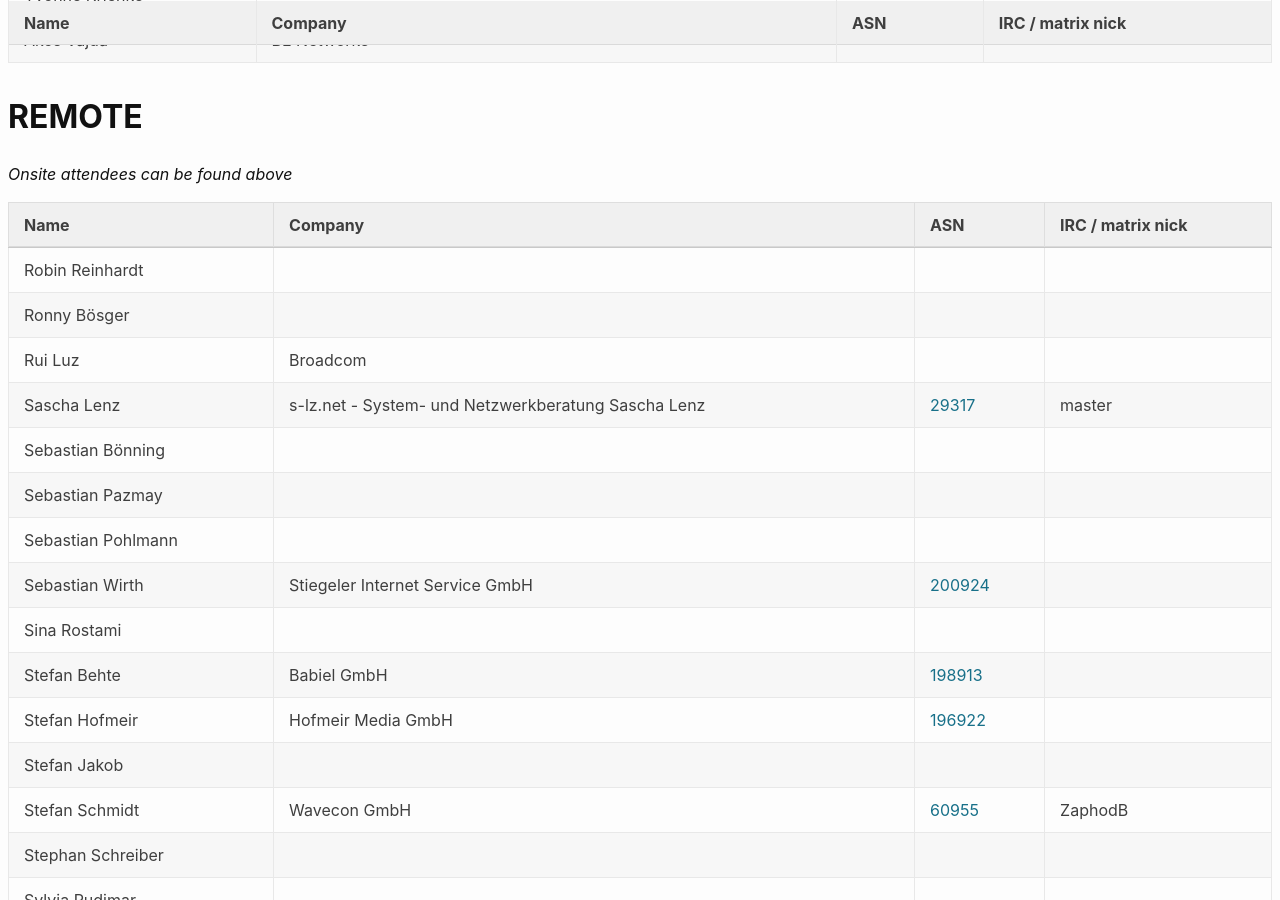
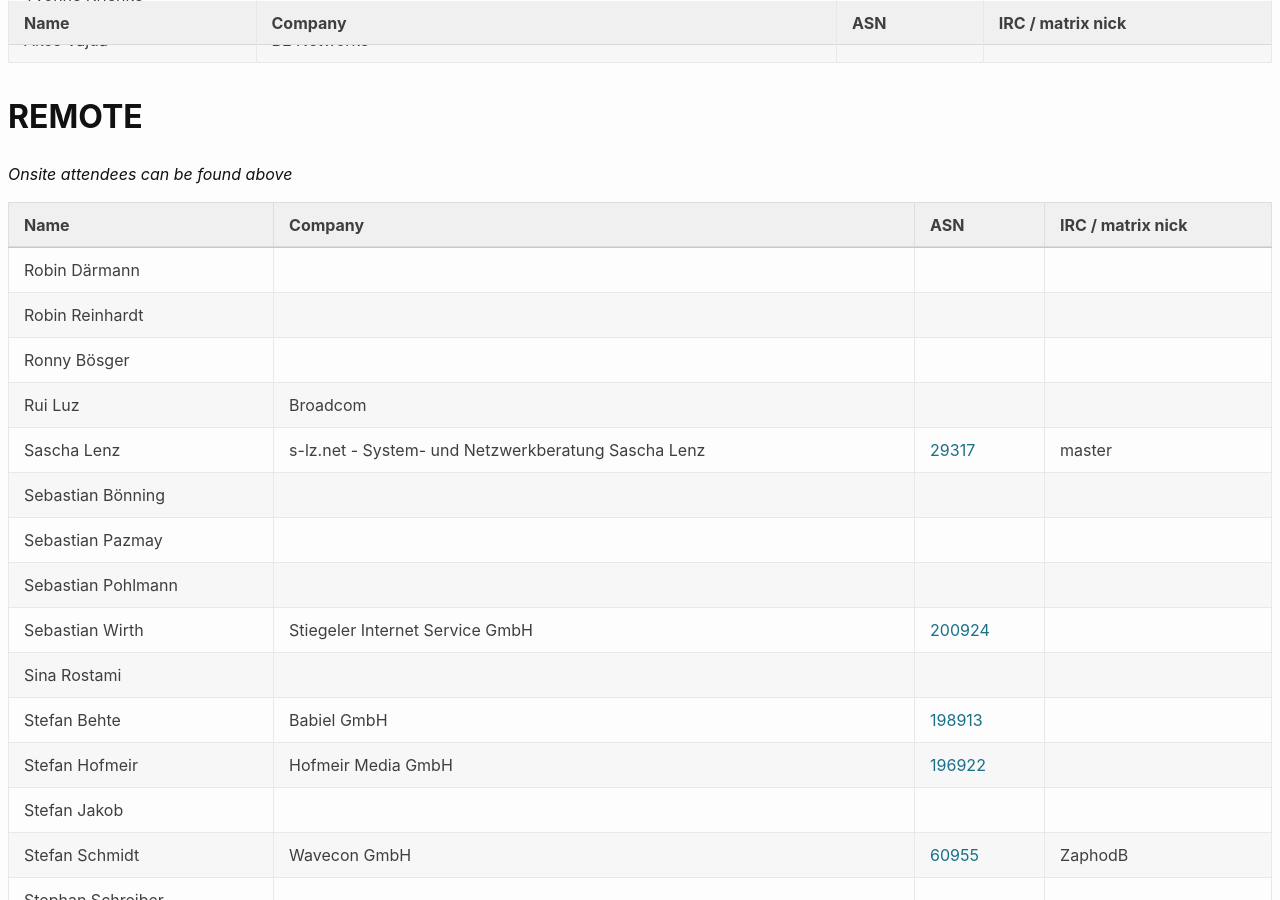
Before and after one commit to denog/pretix-attendeelist, a Jekyll site: the page built from denog16/index.markdown, in a window 1280 px wide and 900 px high, scrolled down 24984 px. Built offline with Jekyll 4.4.1, drawn with Linux system fonts in a browser that asks for light colours.

Commit message:
Latest data: Sun Nov 10 12:38:00 UTC 2024

```diff
--- a/_data/attendees_denog16_online.json
+++ b/_data/attendees_denog16_online.json
@@ -1,4 +1,10 @@
 [
+  {
+    "name": "Robin Därmann",
+    "company": null,
+    "irc": null,
+    "asn": null
+  },
   {
     "name": "Robin Reinhardt",
     "company": null,
```
